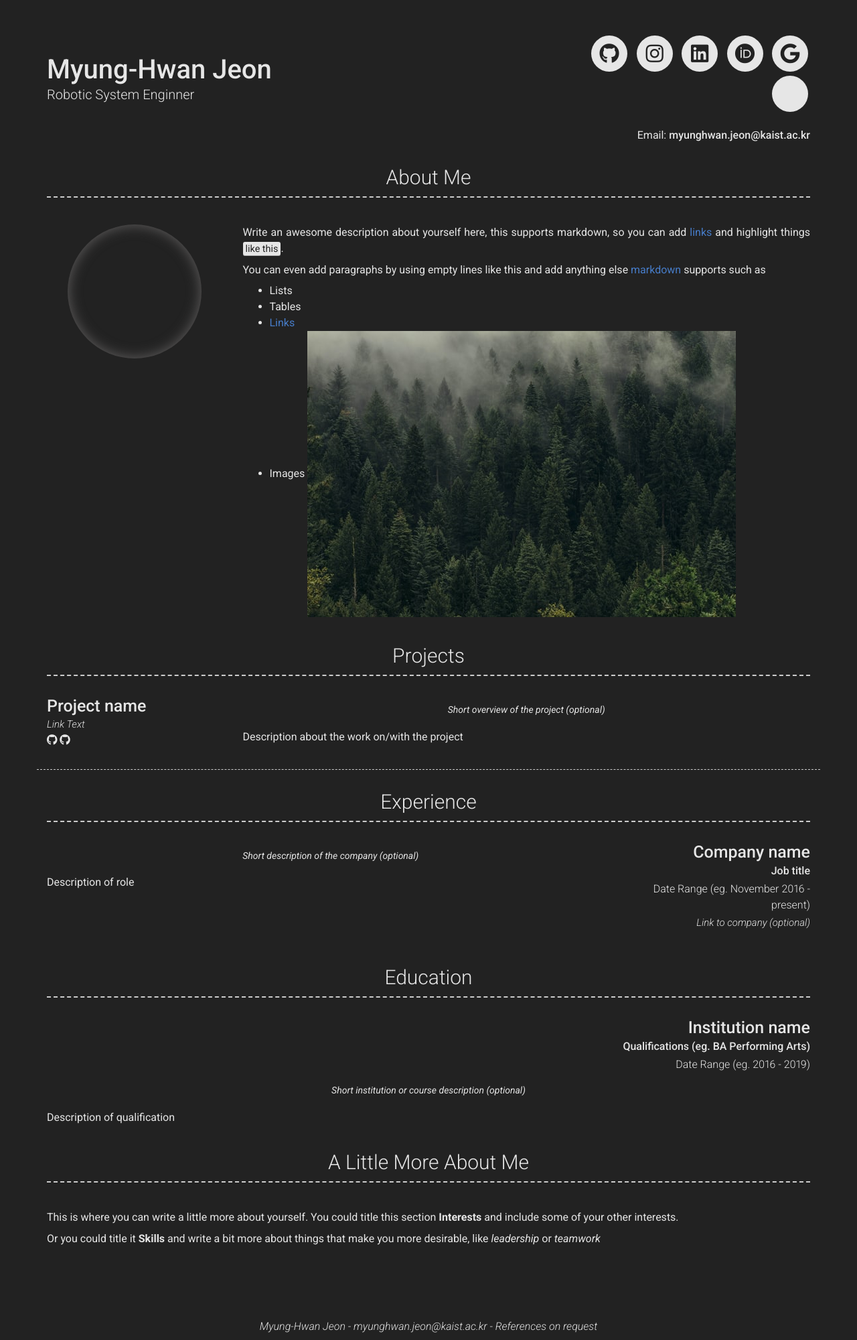
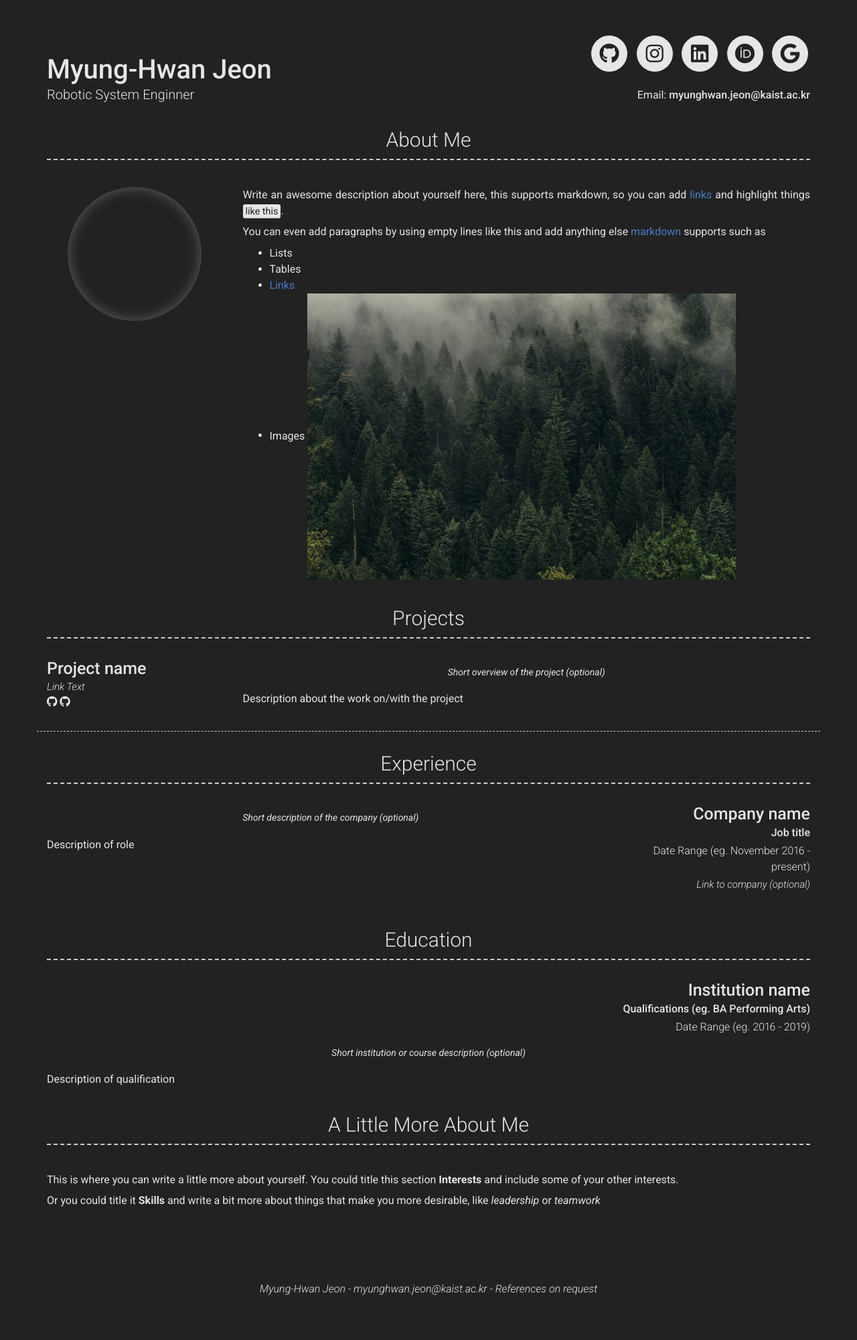
Before and after one commit to MyungHwanJeon/MyungHwanJeon.github.io, a Jekyll site: the page built from index.md, in a window 1280 px wide. Shown: the whole page at 67% size. Built offline with Jekyll 4.4.1, drawn with Linux system fonts in a browser that asks for light colours; nearby versions of some CDN libraries; after the commit the page ends 1943 px from its top, so only the background shows below that.

Commit message:
Update _config.yml

```diff
--- a/_config.yml
+++ b/_config.yml
@@ -26,7 +26,7 @@
 #facebook_username: jekyll
 #flickr_username: jekyll
 instagram_username: jeon____
-linkedin_username: /myung-hwan-jeon-544613219
+linkedin_username: myung-hwan-jeon-544613219
 #xing_username: jekyll
 #pinterest_username: jekyll
 #youtube_username: jekyll
@@ -34,10 +34,10 @@
 googlescholar_username: ivOqySYAAAAJ
 
 # Additional icon links
-additional_links:
-- title: Link name
-  icon: Font Awesome brand icon name (eg. fab fa-twitter) (https://fontawesome.com/icons?d=gallery&s=brands&m=free)
-  url: Link url (eg. https://google.com)
+# additional_links:
+# - title: Link name
+#  icon: Font Awesome brand icon name (eg. fab fa-twitter) (https://fontawesome.com/icons?d=gallery&s=brands&m=free)
+#  url: Link url (eg. https://google.com)
 # - title: another link
 #   icon: font awesome brand icon name (eg. fab fa-twitter) (https://fontawesome.com/icons?d=gallery&s=brands&m=free)
 #   url: Link url (eg. https://google.com)
```
